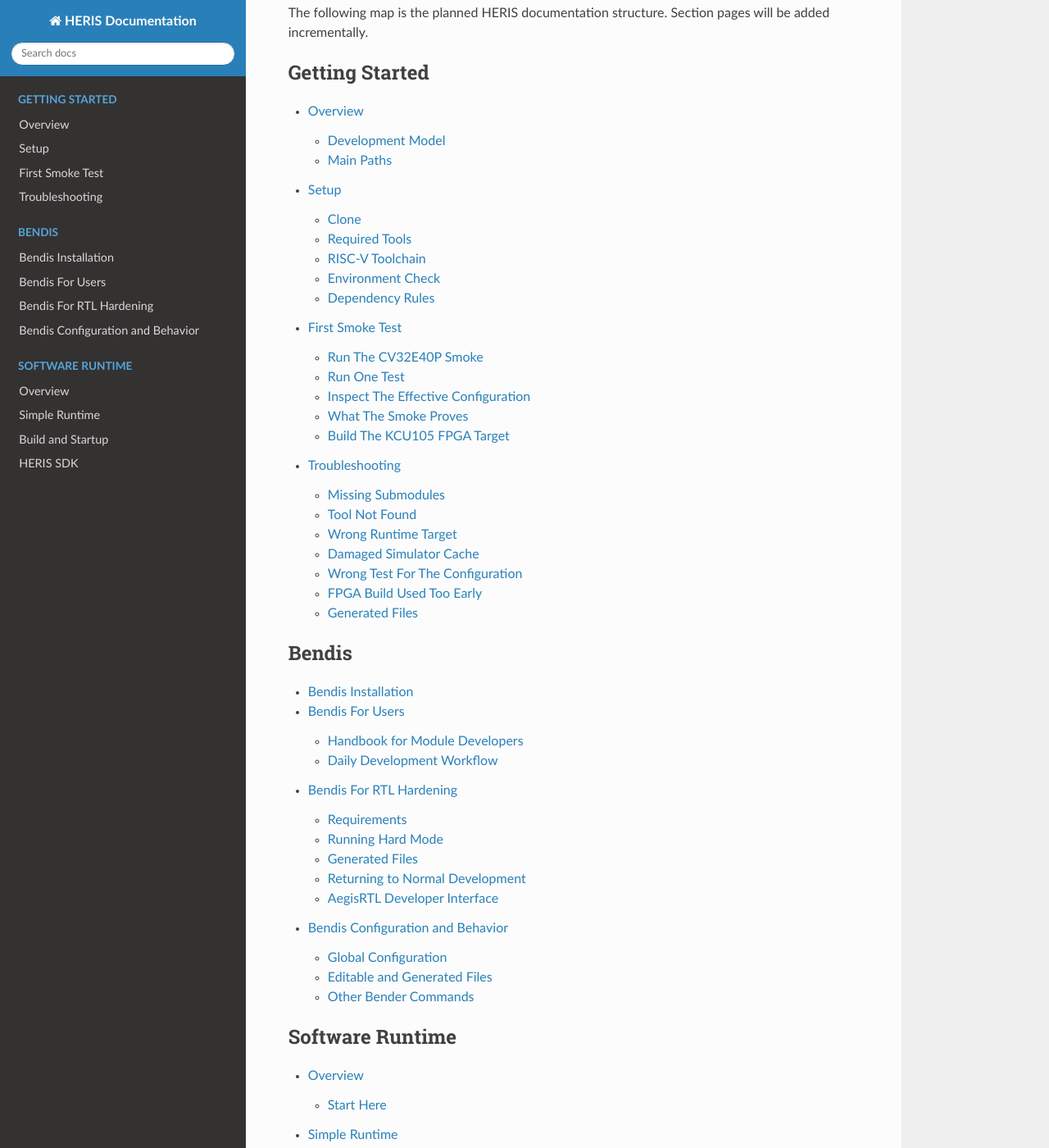
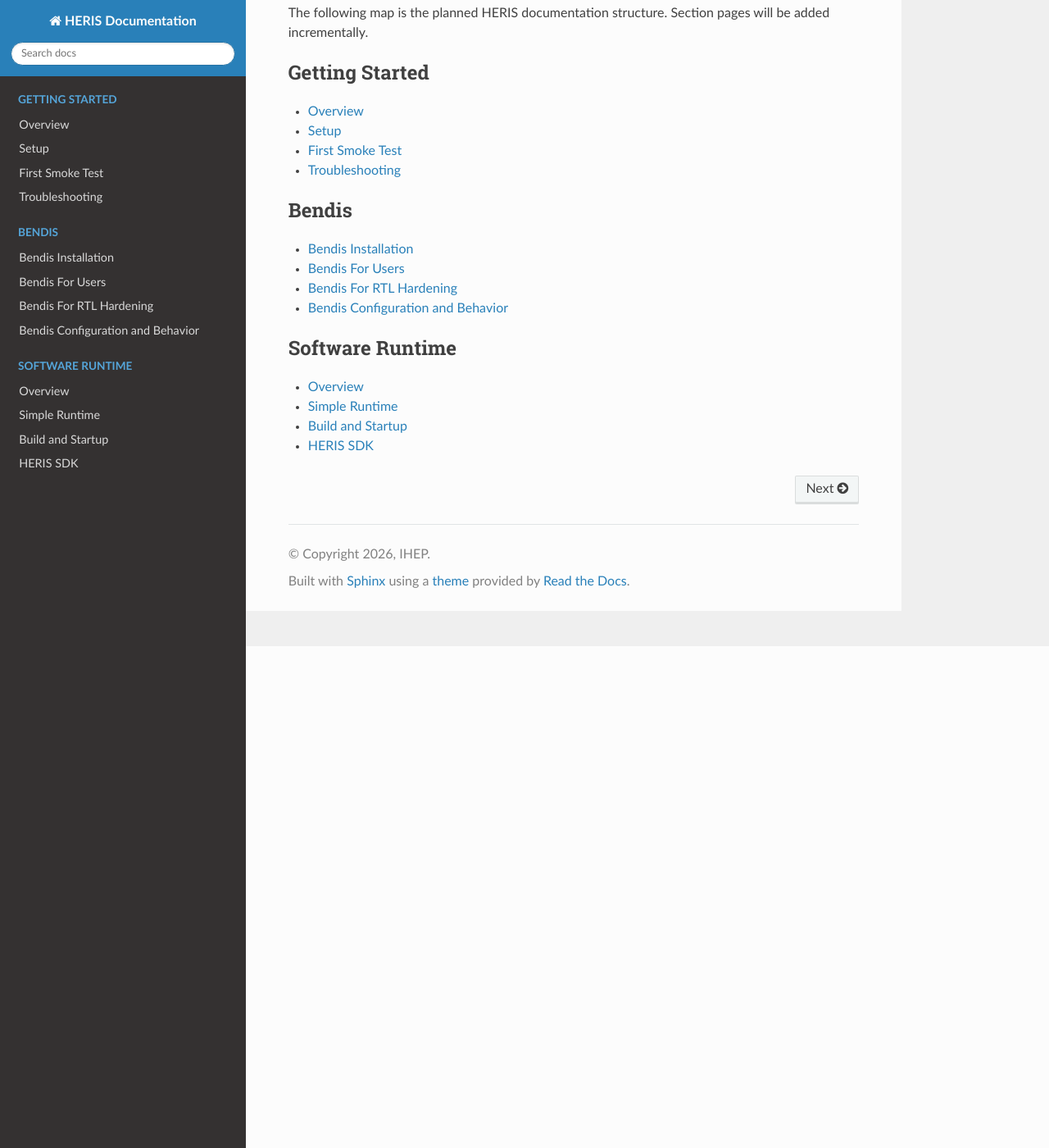
Before and after one commit to albertc9/HERIS-Doc, a Sphinx documentation site: the page built from docs/source/index.rst, in a window 1280 px wide and 1400 px high, scrolled down 612 px. Shown: the whole window at 82% size. Built offline with Sphinx 7.4.7 and the Read the Docs theme 3.1.0, drawn with Linux system fonts in a browser that asks for light colours; pages that are not in the unit, such as notebooks, are missing from menus; part of the change alters nothing that is shown; some of the changed text lies outside the part shown.

```diff
--- a/docs/source/index.rst
+++ b/docs/source/index.rst
@@ -29,7 +29,7 @@ The following map is the planned HERIS documentation structure. Section pages wi
 added incrementally.
 
 .. toctree::
-   :maxdepth: 2
+   :maxdepth: 1
    :caption: Getting Started
 
    getting-started/overview
@@ -38,7 +38,7 @@ added incrementally.
    getting-started/troubleshooting
 
 .. toctree::
-   :maxdepth: 2
+   :maxdepth: 1
    :caption: Bendis
 
    bendis/bendis-install
@@ -47,7 +47,7 @@ added incrementally.
    bendis/bendis-config
 
 .. toctree::
-   :maxdepth: 2
+   :maxdepth: 1
    :caption: Architecture
 
    architecture/overview
@@ -59,7 +59,7 @@ added incrementally.
    architecture/boot-flow
 
 .. toctree::
-   :maxdepth: 2
+   :maxdepth: 1
    :caption: RTL Development
 
    rtl-development/overview
@@ -71,7 +71,7 @@ added incrementally.
    rtl-development/modifying-pulp-ip
 
 .. toctree::
-   :maxdepth: 2
+   :maxdepth: 1
    :caption: Simulation
 
    simulation/overview
@@ -82,7 +82,7 @@ added incrementally.
    simulation/waveform-debugging
 
 .. toctree::
-   :maxdepth: 2
+   :maxdepth: 1
    :caption: Software Runtime
 
    software-runtime/overview
@@ -91,7 +91,7 @@ added incrementally.
    software-runtime/heris-sdk
 
 .. toctree::
-   :maxdepth: 2
+   :maxdepth: 1
    :caption: FPGA Flow
 
    fpga-flow/overview
@@ -102,7 +102,7 @@ added incrementally.
    fpga-flow/fpga-debug
 
 .. toctree::
-   :maxdepth: 2
+   :maxdepth: 1
    :caption: Verification
 
    verification/overview
@@ -112,7 +112,7 @@ added incrementally.
    verification/pass-fail-policy
 
 .. toctree::
-   :maxdepth: 2
+   :maxdepth: 1
    :caption: Reference
 
    reference/tool-versions
```
